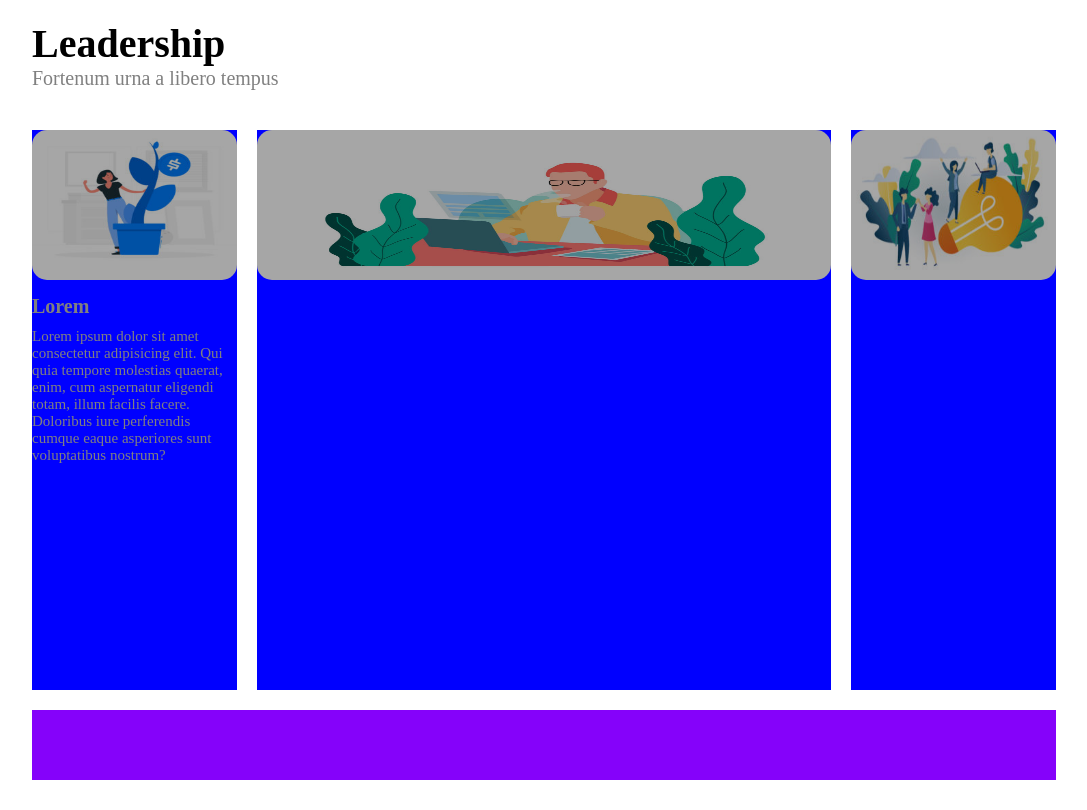
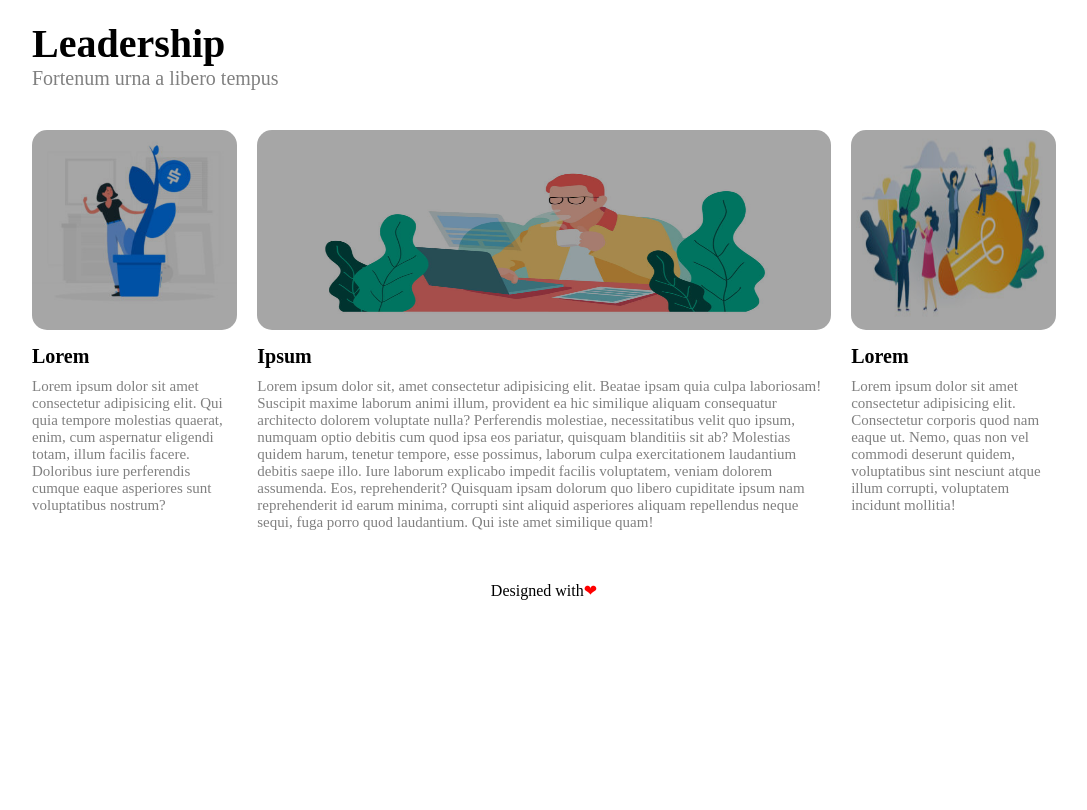
Before and after one commit to SimoneFranzoni/htmlcss-wp, a plain HTML site: page index.html in a window 1280 px wide. Shown: the part 720-1530 px from the top of the page, without its empty margins (96-1183 px from the left). After the commit the page ends 1401 px from the top, so only its background shows below. Drawn offline with Linux system fonts and the light colour scheme.

Commit message:
scrittura-programma-competa-con -errori

```diff
--- a/css/style.css
+++ b/css/style.css
@@ -48,30 +48,23 @@ header{
 }
 
 .section-left{
-    background-color: blue;
-    min-height: 560px;
     width: 20%;
     float: left;
 }
 
 .section-centre{
-    background-color: blue;
-    min-height: 560px;
     margin: 0% 2%;
     float: left;
     width: 56%;
 }
 
 .section-right{
-    background-color: blue;
-    min-height: 560px;
     width: 20%;
     float: left;
 }
 
 footer{
-    background-color: #8502fa;
-    margin-top: 10px;
+    margin-top: 40px;
     height: 70px;
     margin-bottom: 30px;
 }
--- a/css/style2.css
+++ b/css/style2.css
@@ -44,13 +44,13 @@ h1{
 
 .image{
     width: 100%;
-    height: 150px;
+    height: 200px;
     filter: brightness(65%);
     border-radius: 15px;
-
 }
 
 h2{
+    color: black;
     font-size: 20px;
     margin: 10px 0;
 }
@@ -58,3 +58,11 @@ h2{
 .paragraph{
     font-size: 15px;
 }
+.credits{
+    text-align: center;
+}
+
+.credits::after{
+    content: '\2764';
+    color: red;
+}
--- a/index.html
+++ b/index.html
@@ -44,17 +44,23 @@
 
             <div class="section-centre">
                 <img src="img\banner-2.jpg" alt="" class="image 2">
+                <h2>Ipsum</h2>
+                <div class="paragraph">Lorem ipsum dolor sit, amet consectetur adipisicing elit. Beatae ipsam quia culpa laboriosam! Suscipit maxime laborum animi illum, provident ea hic similique aliquam consequatur architecto dolorem voluptate nulla? Perferendis molestiae, necessitatibus velit quo ipsum, numquam optio debitis cum quod ipsa eos pariatur, quisquam blanditiis sit ab? Molestias quidem harum, tenetur tempore, esse possimus, laborum culpa exercitationem laudantium debitis saepe illo. Iure laborum explicabo impedit facilis voluptatem, veniam dolorem assumenda. Eos, reprehenderit? Quisquam ipsam dolorum quo libero cupiditate ipsum nam reprehenderit id earum minima, corrupti sint aliquid asperiores aliquam repellendus neque sequi, fuga porro quod laudantium. Qui iste amet similique quam!</div>
             </div>
 
             <div class="section-right">
                 <img src="img\img-3.jpg" alt="" class="image 3">
+                <h2>Lorem</h2>
+                <div class="paragraph">Lorem ipsum dolor sit amet consectetur adipisicing elit. Consectetur corporis quod nam eaque ut. Nemo, quas non vel commodi deserunt quidem, voluptatibus sint nesciunt atque illum corrupti, voluptatem incidunt mollitia!</div>
             </div>
 
         </div>
 
     </main>
 
-    <footer class="container"> </footer>
+    <footer class="container">
+        <div class="credits">Designed with</div>
+    </footer>
 
 </body>
 </html>
```
